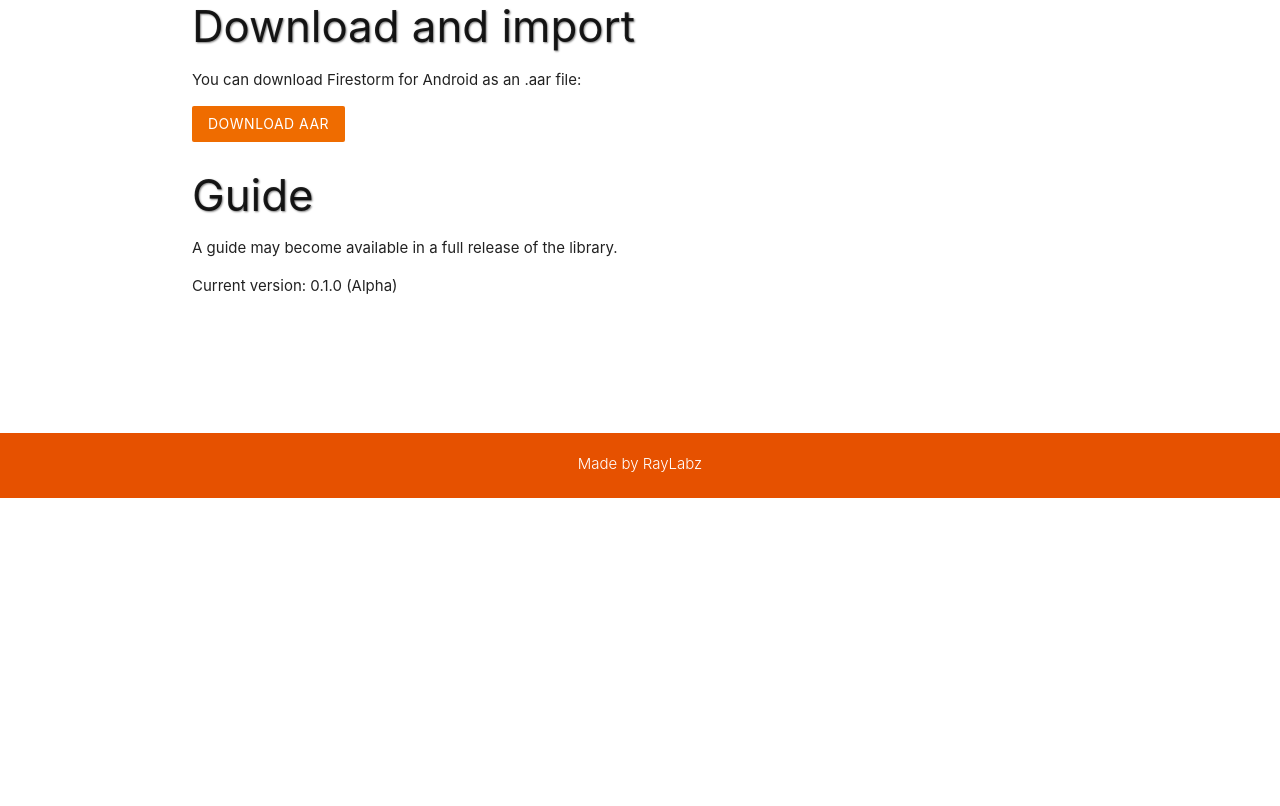
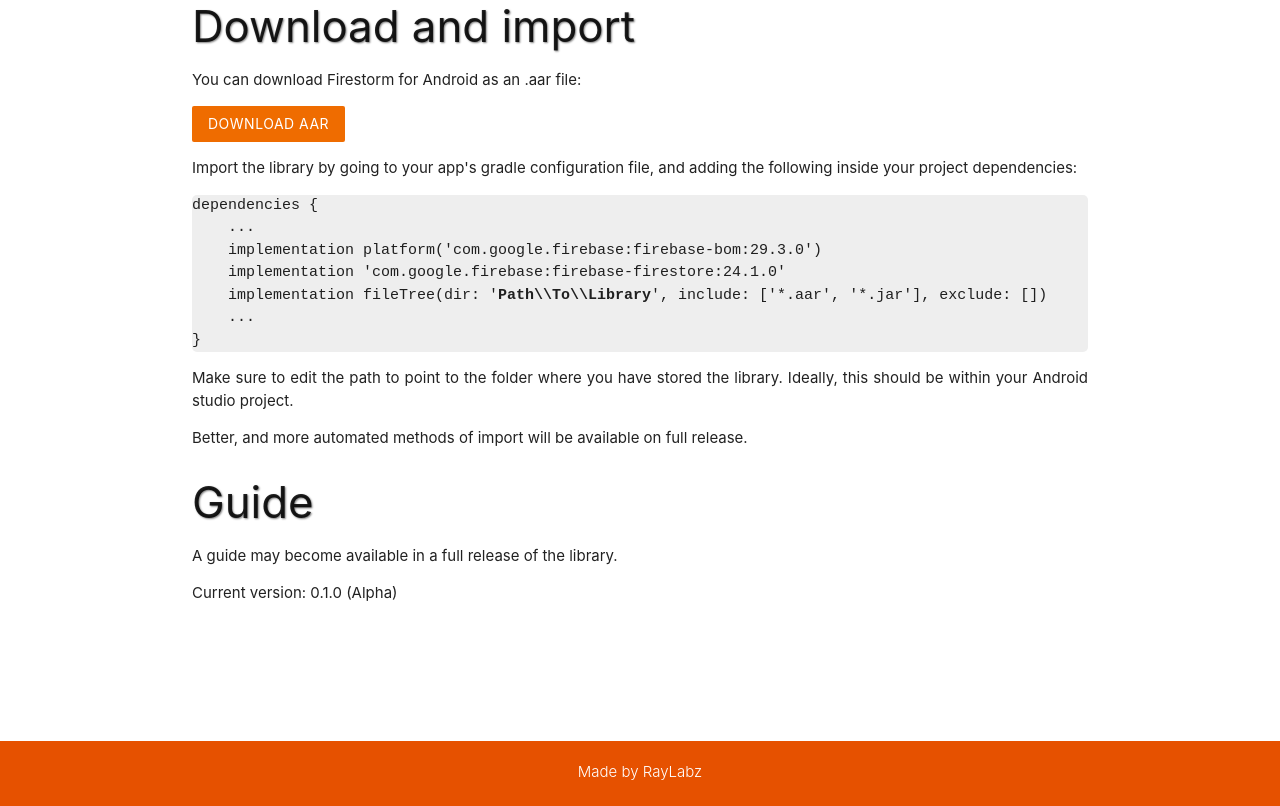
Before and after one commit to RayLabz/firestorm-android, a plain HTML site: page docs/index.html in a window 1280 px wide. Shown: the part 1056-1862 px from the top of the page. Before the commit the page ends 1554 px from the top, so only its background shows below. Drawn offline with nearby package versions, Linux system fonts and the light colour scheme.

Commit message:
Added download, more info for importing

```diff
--- a/docs/index.html
+++ b/docs/index.html
@@ -143,7 +143,27 @@
                 You can download Firestorm for Android as an .aar file:
             </p>
 
-            <a class="btn btn-flat orange darken-3 white-text" href="">Download AAR</a>
+            <a class="btn btn-flat orange darken-3 white-text" href="downloads/firestorm-android-0.1.0.aar">Download AAR</a>
+
+            <p class="justify">
+                Import the library by going to your app's gradle configuration file, and adding the following inside your project
+                dependencies:
+            </p>
+
+<pre class="prettyprint java">dependencies {
+    ...
+    implementation platform('com.google.firebase:firebase-bom:29.3.0')
+    implementation 'com.google.firebase:firebase-firestore:24.1.0'
+    implementation fileTree(dir: '<b>Path\\To\\Library</b>', include: ['*.aar', '*.jar'], exclude: [])
+    ...
+}</pre>
+
+            <p>
+                Make sure to edit the path to point to the folder where you have stored the library. Ideally, this should be
+            within your Android studio project.
+            </p>
+
+            <p>Better, and more automated methods of import will be available on full release.</p>
 
             <h3 id="guide">Guide</h3>
 
```
Also changed, not shown: 1 other file.
